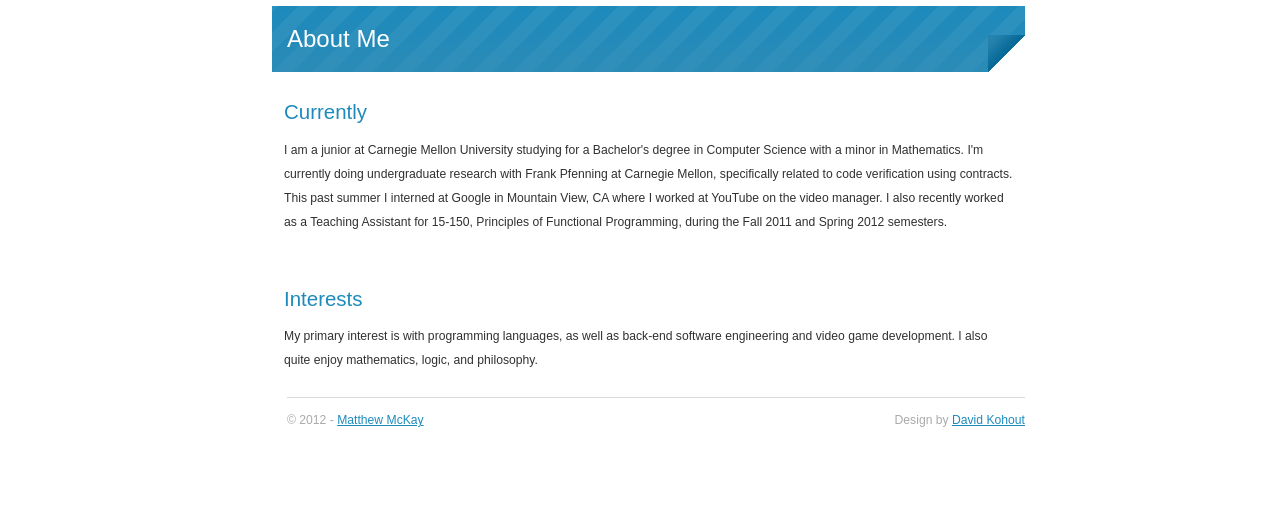
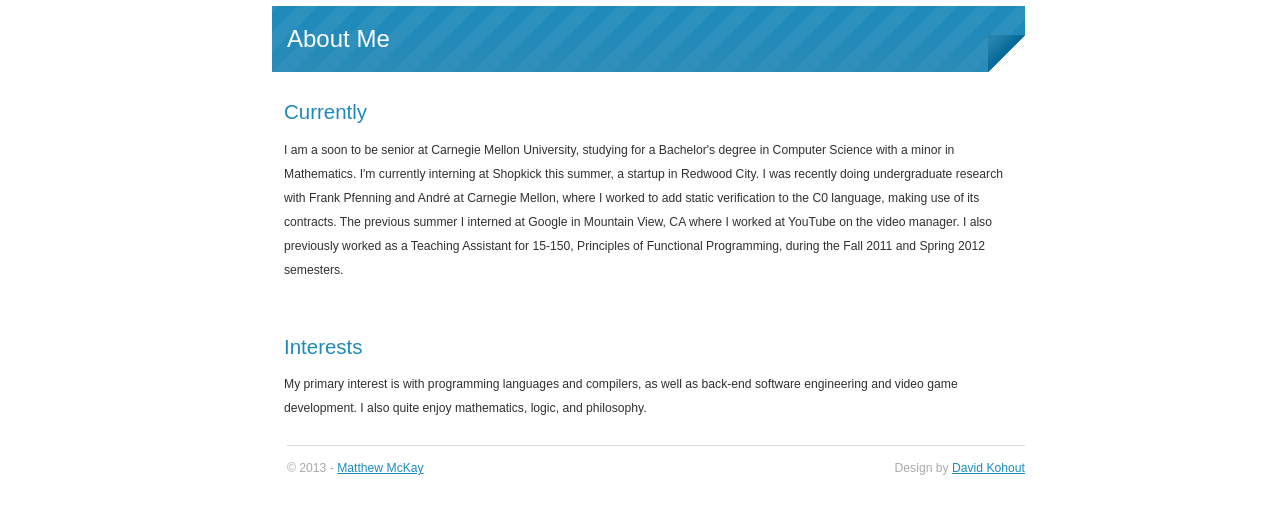
Before and after one commit to Frost36/Website, a plain HTML site: page www/index.html in a window 1280 px wide. Shown: the part 112-626 px from the top of the page. Drawn offline with Linux system fonts and the light colour scheme.

Commit message:
Updated index to reflect summer internship and previous research.

```diff
--- a/www/index.html
+++ b/www/index.html
@@ -42,13 +42,15 @@
         <div id="content">
         <h2>Currently</h2>
         <p>
-            I am a junior at Carnegie Mellon University studying for a
-            Bachelor's degree in Computer Science with a minor in Mathematics.
-			I'm currently doing undergraduate research with Frank Pfenning at
-            Carnegie Mellon, specifically related to code verification using
-			contracts. This past summer I interned at Google in Mountain
-			View, CA where I worked at YouTube on the video manager. I also
-			recently worked as a Teaching Assistant for 15-150, Principles
+            I am a soon to be senior at Carnegie Mellon University, studying for
+            a Bachelor's degree in Computer Science with a minor in Mathematics.
+            I'm currently interning at Shopkick this summer, a startup in Redwood
+            City. I was recently doing undergraduate research with Frank Pfenning
+            and Andr&eacute at Carnegie Mellon, where I worked to add static
+            verification to the C0 language, making use of its contracts.
+            The previous summer I interned at Google in Mountain
+            View, CA where I worked at YouTube on the video manager. I also
+            previously worked as a Teaching Assistant for 15-150, Principles
             of Functional Programming, during the Fall 2011 and Spring 2012
             semesters.
         </p>
@@ -57,15 +59,15 @@
         <div id="content">
         <h2>Interests</h2>
         <p>
-            My primary interest is with programming languages, as well as
-            back-end software engineering and video game development. I also
-            quite enjoy mathematics, logic, and philosophy.
+            My primary interest is with programming languages and compilers,
+            as well as back-end software engineering and video game development.
+            I also quite enjoy mathematics, logic, and philosophy.
         </p>
         </div>
 
         <div id="footer">
 
-        <p id="copyright">&copy; 2012 - <a href="/">Matthew McKay</a></p>
+        <p id="copyright">&copy; 2013 - <a href="/">Matthew McKay</a></p>
         <p id="dont-delete-this">Design by <a href="http://www.davidkohout.cz">David Kohout
 
         </div>
```
Also changed, not shown: www/resume.html (+3 -3 lines).
